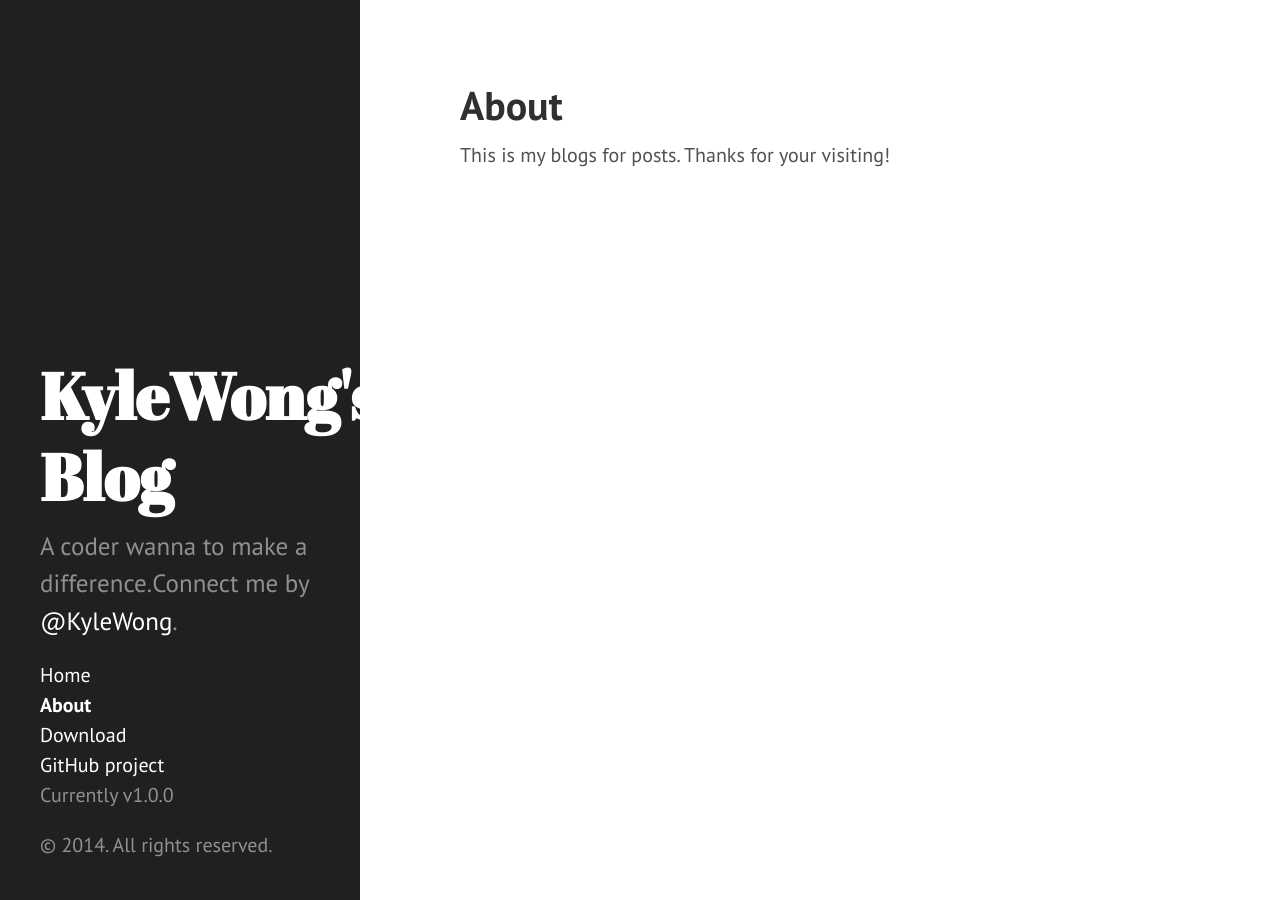
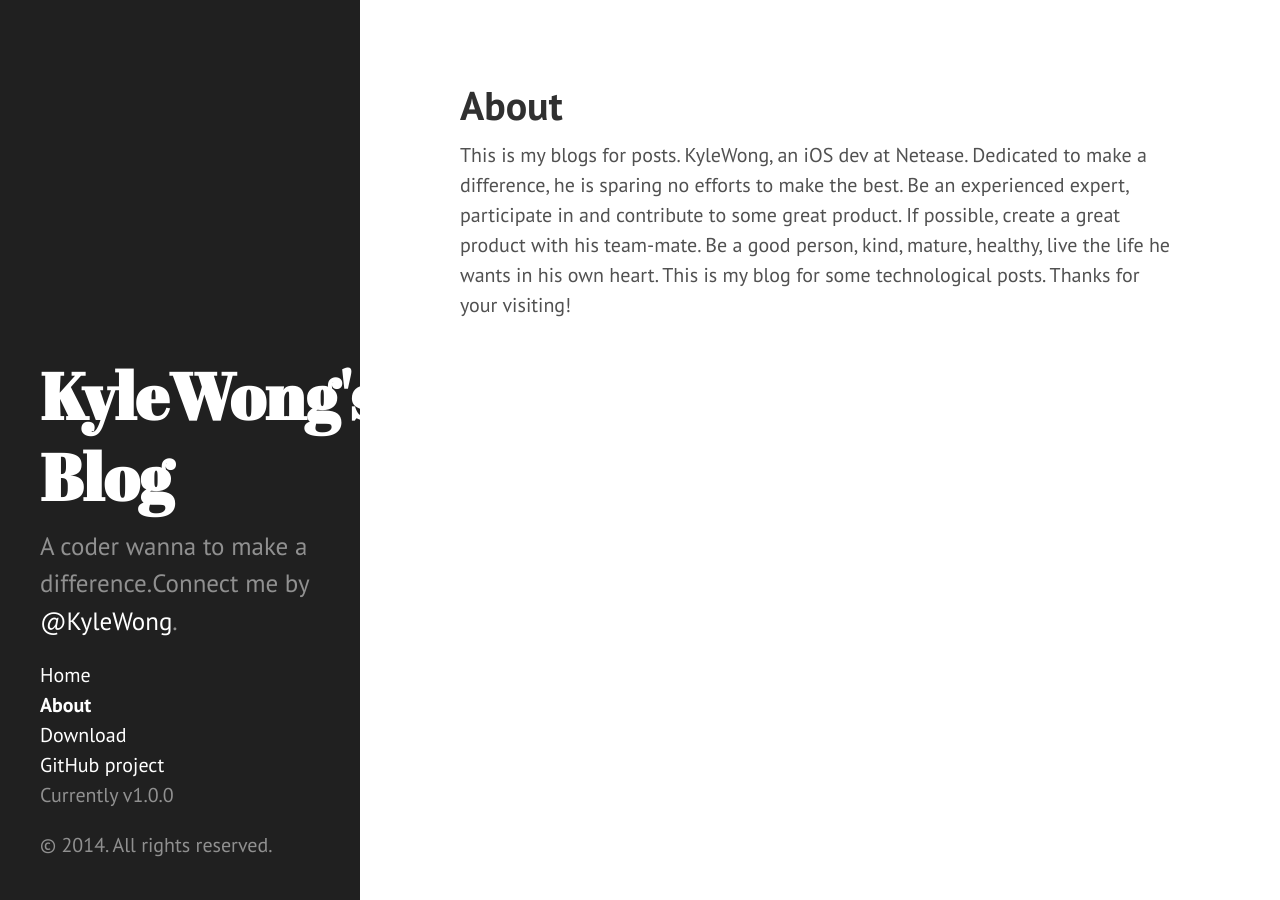
Before and after one commit to kangwang1988/kangwang1988.github.io, a Jekyll site: the page built from about.md, in a window 1280 px wide. Built offline with Jekyll 4.4.1, drawn with Linux system fonts in a browser that asks for light colours; Markdown is read by kramdown in place of the engine named in the settings.

Commit message:
Update about.md

```diff
--- a/about.md
+++ b/about.md
@@ -4,4 +4,8 @@ title: About
 ---
 
 This is my blogs for posts.
+KyleWong, an iOS dev at Netease. Dedicated to make a difference, he is sparing no efforts to make the best.
+Be an experienced expert, participate in and contribute to some great product. If possible, create a great product with his team-mate.
+Be a good person, kind, mature, healthy, live the life he wants in his own heart.
+This is my blog for some technological posts.
 Thanks for your visiting!
```
